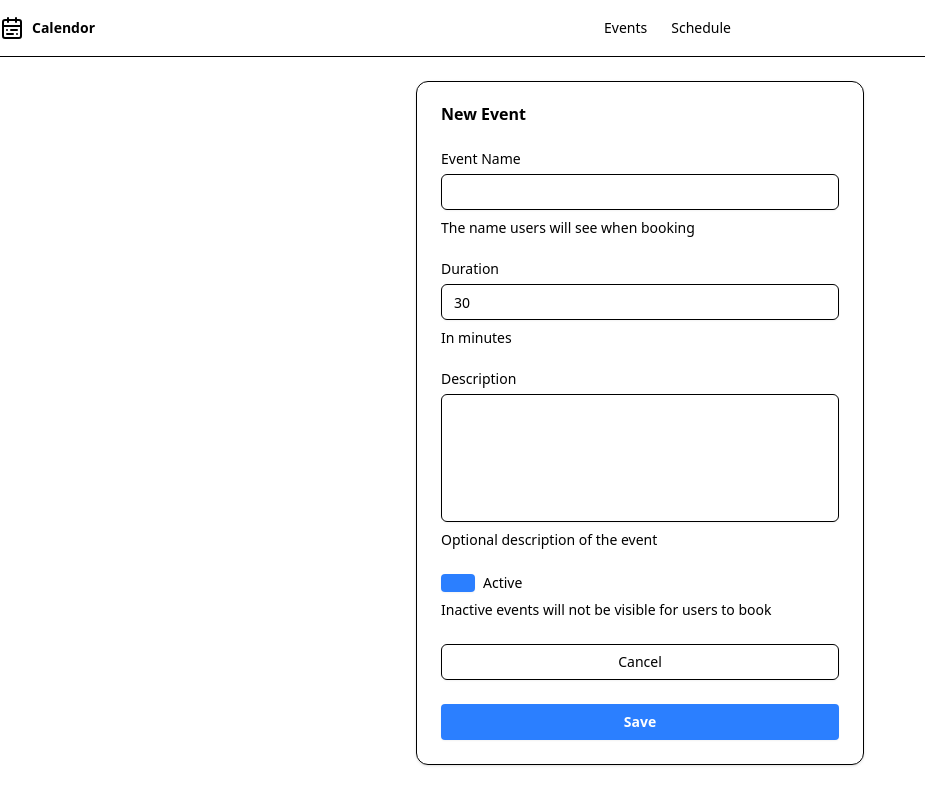
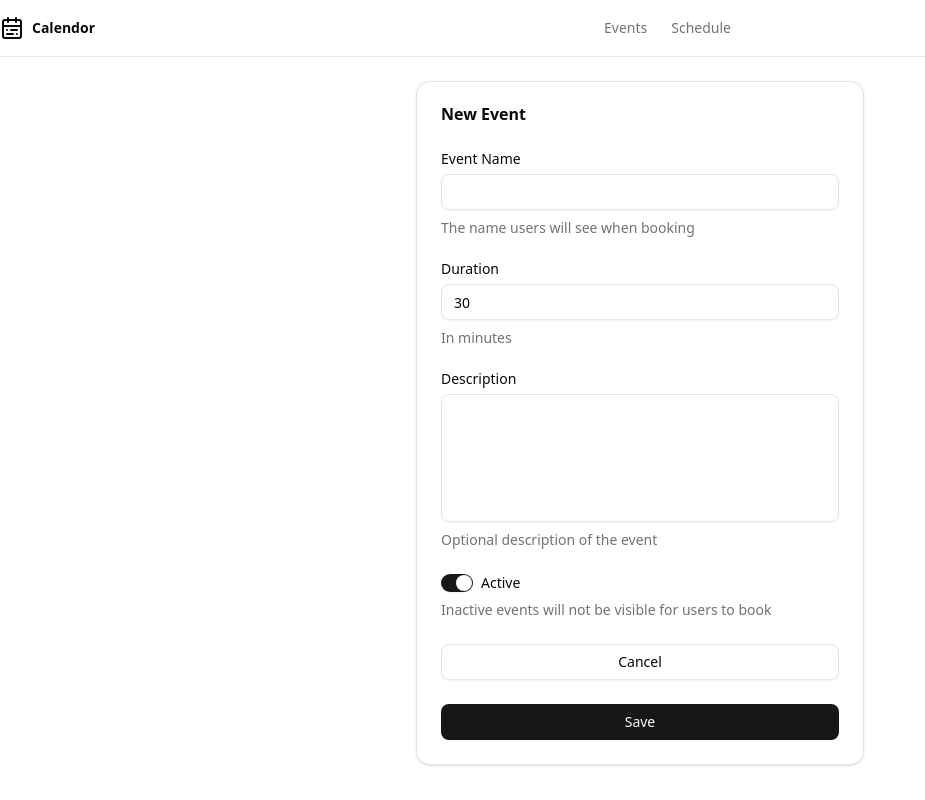
Before and after one commit to pawgog/calendor-nextjs, a Next.js app: page /events/new in a window 1280 px wide. Shown: the whole page, without its empty margins (0-925 px from the left). Built offline with nearby package versions, Linux system fonts and the light colour scheme; no server answers.

Commit message:
Changed global style

```diff
--- a/src/app/globals.css
+++ b/src/app/globals.css
@@ -1,65 +1,131 @@
 @import "tailwindcss";
-@import "tw-animate-css";
+
+@custom-variant dark (&:is(.dark *));
+
+@theme {
+  --font-sans: var(--font-geist-sans);
+  --font-mono: var(--font-geist-mono);
+}
+
+:root {
+  --background: oklch(1 0 0);
+  --foreground: oklch(0.145 0 0);
+  --card: oklch(1 0 0);
+  --card-foreground: oklch(0.145 0 0);
+  --popover: oklch(1 0 0);
+  --popover-foreground: oklch(0.145 0 0);
+  --primary: oklch(0.205 0 0);
+  --primary-foreground: oklch(0.985 0 0);
+  --secondary: oklch(0.97 0 0);
+  --secondary-foreground: oklch(0.205 0 0);
+  --muted: oklch(0.97 0 0);
+  --muted-foreground: oklch(0.556 0 0);
+  --accent: oklch(0.97 0 0);
+  --accent-foreground: oklch(0.205 0 0);
+  --destructive: oklch(0.577 0.245 27.325);
+  --destructive-foreground: oklch(0.577 0.245 27.325);
+  --border: oklch(0.922 0 0);
+  --input: oklch(0.922 0 0);
+  --ring: oklch(0.87 0 0);
+  --chart-1: oklch(0.646 0.222 41.116);
+  --chart-2: oklch(0.6 0.118 184.704);
+  --chart-3: oklch(0.398 0.07 227.392);
+  --chart-4: oklch(0.828 0.189 84.429);
+  --chart-5: oklch(0.769 0.188 70.08);
+  --radius: 0.625rem;
+  --sidebar: oklch(0.985 0 0);
+  --sidebar-foreground: oklch(0.145 0 0);
+  --sidebar-primary: oklch(0.205 0 0);
+  --sidebar-primary-foreground: oklch(0.985 0 0);
+  --sidebar-accent: oklch(0.97 0 0);
+  --sidebar-accent-foreground: oklch(0.205 0 0);
+  --sidebar-border: oklch(0.922 0 0);
+  --sidebar-ring: oklch(0.87 0 0);
+}
+
+.dark {
+  --background: oklch(0.145 0 0);
+  --foreground: oklch(0.985 0 0);
+  --card: oklch(0.145 0 0);
+  --card-foreground: oklch(0.985 0 0);
+  --popover: oklch(0.145 0 0);
+  --popover-foreground: oklch(0.985 0 0);
+  --primary: oklch(0.985 0 0);
+  --primary-foreground: oklch(0.205 0 0);
+  --secondary: oklch(0.269 0 0);
+  --secondary-foreground: oklch(0.985 0 0);
+  --muted: oklch(0.269 0 0);
+  --muted-foreground: oklch(0.708 0 0);
+  --accent: oklch(0.269 0 0);
+  --accent-foreground: oklch(0.985 0 0);
+  --destructive: oklch(0.396 0.141 25.723);
+  --destructive-foreground: oklch(0.637 0.237 25.331);
+  --border: oklch(0.269 0 0);
+  --input: oklch(0.269 0 0);
+  --ring: oklch(0.439 0 0);
+  --chart-1: oklch(0.488 0.243 264.376);
+  --chart-2: oklch(0.696 0.17 162.48);
+  --chart-3: oklch(0.769 0.188 70.08);
+  --chart-4: oklch(0.627 0.265 303.9);
+  --chart-5: oklch(0.645 0.246 16.439);
+  --sidebar: oklch(0.205 0 0);
+  --sidebar-foreground: oklch(0.985 0 0);
+  --sidebar-primary: oklch(0.488 0.243 264.376);
+  --sidebar-primary-foreground: oklch(0.985 0 0);
+  --sidebar-accent: oklch(0.269 0 0);
+  --sidebar-accent-foreground: oklch(0.985 0 0);
+  --sidebar-border: oklch(0.269 0 0);
+  --sidebar-ring: oklch(0.439 0 0);
+}
+
+@theme inline {
+  --color-background: var(--background);
+  --color-foreground: var(--foreground);
+  --color-card: var(--card);
+  --color-card-foreground: var(--card-foreground);
+  --color-popover: var(--popover);
+  --color-popover-foreground: var(--popover-foreground);
+  --color-primary: var(--primary);
+  --color-primary-foreground: var(--primary-foreground);
+  --color-secondary: var(--secondary);
+  --color-secondary-foreground: var(--secondary-foreground);
+  --color-muted: var(--muted);
+  --color-muted-foreground: var(--muted-foreground);
+  --color-accent: var(--accent);
+  --color-accent-foreground: var(--accent-foreground);
+  --color-destructive: var(--destructive);
+  --color-destructive-foreground: var(--destructive-foreground);
+  --color-border: var(--border);
+  --color-input: var(--input);
+  --color-ring: var(--ring);
+  --color-chart-1: var(--chart-1);
+  --color-chart-2: var(--chart-2);
+  --color-chart-3: var(--chart-3);
+  --color-chart-4: var(--chart-4);
+  --color-chart-5: var(--chart-5);
+  --radius-sm: calc(var(--radius) - 4px);
+  --radius-md: calc(var(--radius) - 2px);
+  --radius-lg: var(--radius);
+  --radius-xl: calc(var(--radius) + 4px);
+  --color-sidebar: var(--sidebar);
+  --color-sidebar-foreground: var(--sidebar-foreground);
+  --color-sidebar-primary: var(--sidebar-primary);
+  --color-sidebar-primary-foreground: var(--sidebar-primary-foreground);
+  --color-sidebar-accent: var(--sidebar-accent);
+  --color-sidebar-accent-foreground: var(--sidebar-accent-foreground);
+  --color-sidebar-border: var(--sidebar-border);
+  --color-sidebar-ring: var(--sidebar-ring);
+}
 
 @layer base {
-  :root {
-    --background: 210 40% 99%;
-    --foreground: 222.2 84% 4.9%;
-    --card: 0 0% 100%;
-    --card-foreground: 222.2 84% 4.9%;
-    --popover: 0 0% 100%;
-    --popover-foreground: 222.2 84% 4.9%;
-    --primary: 201 96% 32%;
-    --primary-foreground: 210 40% 98%;
-    --secondary: 210 40% 96.1%;
-    --secondary-foreground: 222.2 47.4% 11.2%;
-    --muted: 210 40% 96.1%;
-    --muted-foreground: 215.4 16.3% 46.9%;
-    --accent: 210 40% 96.1%;
-    --accent-foreground: 222.2 47.4% 11.2%;
-    --destructive: 0 84.2% 60.2%;
-    --destructive-foreground: 210 40% 98%;
-    --border: 214.3 31.8% 91.4%;
-    --input: 214.3 31.8% 91.4%;
-    --ring: 222.2 84% 4.9%;
-    --chart-1: 12 76% 61%;
-    --chart-2: 173 58% 39%;
-    --chart-3: 197 37% 24%;
-    --chart-4: 43 74% 66%;
-    --chart-5: 27 87% 67%;
-    --radius: 0.5rem;
+  * {
+    @apply border-border outline-ring/50;
   }
-  .dark {
-    --background: 222 47% 6%;
-    --foreground: 210 40% 98%;
-    --card: 222.2 84% 4.9%;
-    --card-foreground: 210 40% 98%;
-    --popover: 222.2 84% 4.9%;
-    --popover-foreground: 210 40% 98%;
-    --primary: 199 89% 48%;
-    --primary-foreground: 222.2 47.4% 11.2%;
-    --secondary: 217.2 32.6% 17.5%;
-    --secondary-foreground: 210 40% 98%;
-    --muted: 217.2 32.6% 17.5%;
-    --muted-foreground: 215 20.2% 65.1%;
-    --accent: 217.2 32.6% 17.5%;
-    --accent-foreground: 210 40% 98%;
-    --destructive: 0 62.8% 30.6%;
-    --destructive-foreground: 210 40% 98%;
-    --border: 217.2 32.6% 17.5%;
-    --input: 217.2 32.6% 17.5%;
-    --ring: 212.7 26.8% 83.9%;
-    --chart-1: 220 70% 50%;
-    --chart-2: 160 60% 45%;
-    --chart-3: 30 80% 55%;
-    --chart-4: 280 65% 60%;
-    --chart-5: 340 75% 55%;
+  body {
+    @apply bg-background text-foreground;
+  }
+  button:not(:disabled),
+  [role="button"]:not(:disabled) {
+    cursor: pointer;
   }
 }
-
-button {
-  @apply font-bold py-2 px-4 rounded bg-blue-500 text-white;;
-}
-button:hover {
-  @apply bg-blue-700;
-}
```
